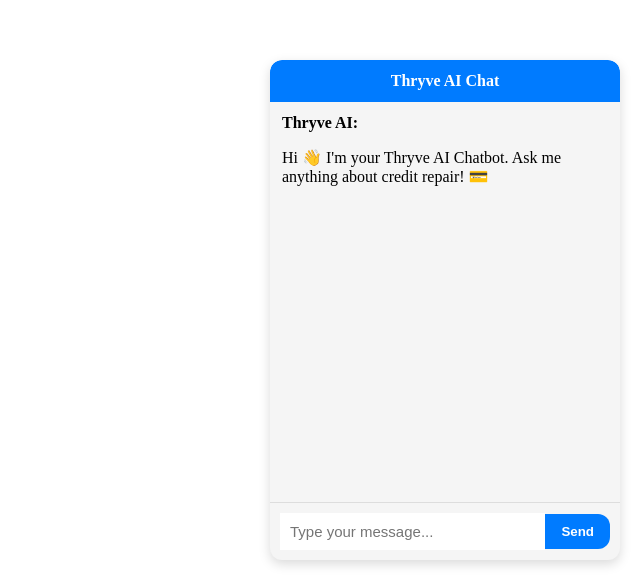
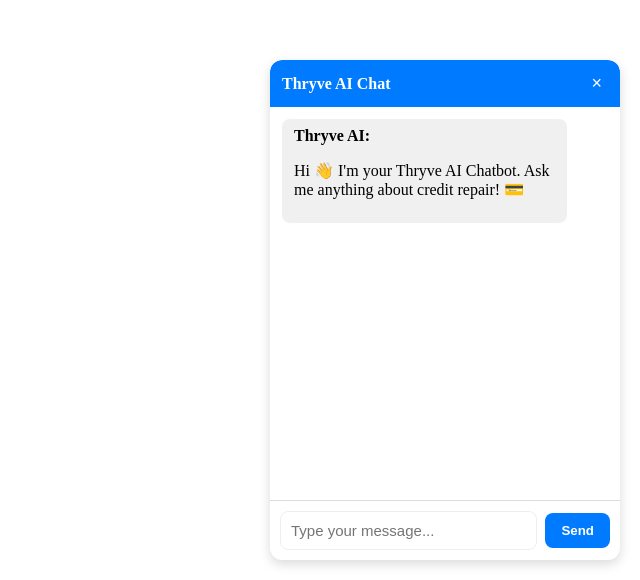
Before and after one commit to KINGjared88/newthryve, a Next.js app: page / in a window 1280 px wide. Shown: the part 220-800 px from the top of the page, without its empty margins (640-1280 px from the left). Built offline with nearby package versions, Linux system fonts and the light colour scheme.

Commit message:
Update index.js

```diff
--- a/pages/index.js
+++ b/pages/index.js
@@ -1,30 +1,25 @@
-import { useState, useRef, useEffect } from "react";
+import React, { useState, useRef, useEffect } from "react";
 import ReactMarkdown from "react-markdown";
 
-export default function Home() { // Changed to a named function and exported as default
+export default function Home() {
+    const [open, setOpen] = useState(true);
     const [messages, setMessages] = useState([
-    {
-      role: "assistant",
-      content:
-        "Hi 👋 I'm your Thryve AI Chatbot. Ask me anything about credit repair! 💳",
-    },
+        { role: 'assistant', content: "Hi 👋 I'm your Thryve AI Chatbot. Ask me anything about credit repair! 💳" },
     ]);
-  const [input, setInput] = useState("");
-  const [open, setOpen] = useState(true);
+    const [input, setInput] = useState('');
+    const [loading, setLoading] = useState(false);
     const bottomRef = useRef(null);
-  const [loading, setLoading] = useState(false);
 
     useEffect(() => {
-    if (bottomRef.current) {
-      bottomRef.current.scrollIntoView({ behavior: "smooth" });
-    }
+        bottomRef.current?.scrollIntoView({ behavior: 'smooth' });
     }, [messages]);
 
     const sendMessage = async () => {
         if (!input.trim() || loading) return;
-    const newMessages = [...messages, { role: "user", content: input }];
+        const userMessage = { role: 'user', content: input };
+        const newMessages = [...messages, userMessage];
         setMessages(newMessages);
-    setInput("");
+        setInput('');
         setLoading(true);
         try {
             const res = await fetch("/api/chat", {
@@ -33,145 +28,70 @@
                 body: JSON.stringify({ messages: newMessages }),
             });
             const data = await res.json();
-      setMessages([
-        ...newMessages,
-        { role: "assistant", content: data.reply || "No response from server." },
-      ]);
+            setMessages([...newMessages, { role: 'assistant', content: data.reply || "No response from server." }]);
         } catch (error) {
-      setMessages([
-        ...newMessages,
-        { role: "assistant", content: "Error contacting server. Please try again." },
-      ]);
+            setMessages([...newMessages, { role: 'assistant', content: "Error contacting server. Please try again." }]);
         } finally {
             setLoading(false);
         }
     };
 
     const handleKeyPress = (e) => {
-    if (e.key === "Enter" && !loading) {
+        if (e.key === 'Enter' && !loading) {
             sendMessage();
         }
     };
 
     return (
-    <div
-      style={{
-        position: "fixed",
-        bottom: "20px",
-        right: "20px",
-        zIndex: 1000,
-      }}
-    >
-      {open ? (
-        <div
-          style={{
-            width: "350px",
-            backgroundColor: "#f5f5f5",
-            borderRadius: "12px",
-            boxShadow: "0 4px 12px rgba(0, 0, 0, 0.15)",
-            overflow: "hidden",
-            display: "flex",
-            flexDirection: "column",
-            height: "500px",
-          }}
-        >
-          <div
-            style={{
-              backgroundColor: "#007bff",
-              color: "#fff",
-              padding: "12px",
-              textAlign: "center",
-              fontWeight: "bold",
-              borderTopLeftRadius: "12px",
-              borderTopRightRadius: "12px",
-            }}
-          >
+        <div style={{ position: 'fixed', bottom: '20px', right: '20px', zIndex: 1000 }}>
+            {!open ? (
+                <button onClick={() => setOpen(true)} style={styles.openButton}>
+                    💬 Thryve Chatbot
+                </button>
+            ) : (
+                <div style={styles.chatWindow}>
+                    <div style={styles.header}>
                         Thryve AI Chat
+                        <button onClick={() => setOpen(false)} style={styles.closeButton}>×</button>
                     </div>
-          <div
-            style={{
-              flexGrow: 1,
-              overflowY: "auto",
-              padding: "12px",
-              display: "flex",
-              flexDirection: "column",
-            }}
-          >
+                    <div style={styles.messageArea}>
                         {messages.map((msg, index) => (
-              <div
-                key={index}
-                style={{
-                  marginBottom: "12px",
-                  textAlign: msg.role === "user" ? "right" : "left",
-                }}
-              >
-                <strong>{msg.role === "user" ? "You:" : "Thryve AI:"}</strong>
-                <ReactMarkdown
-                  children={msg.content}
-                  style={{ whiteSpace: "pre-wrap" }}
-                />
+                            <div key={index} style={msg.role === 'user' ? styles.userBubble : styles.assistantBubble}>
+                                <strong>{msg.role === 'user' ? 'You:' : 'Thryve AI:'}</strong>
+                                <ReactMarkdown style={{ whiteSpace: 'pre-wrap' }} children={msg.content} />
                             </div>
                         ))}
                         <div ref={bottomRef} />
                     </div>
-          <div
-            style={{
-              display: "flex",
-              alignItems: "center",
-              padding: "10px",
-              borderTop: "1px solid #ddd",
-            }}
-          >
+                    <div style={styles.inputArea}>
                         <input
                             type="text"
                             placeholder="Type your message..."
                             value={input}
-              onChange={(e) => setInput(e.target.value)}
+                            onChange={e => setInput(e.target.value)}
                             onKeyPress={handleKeyPress}
-              style={{
-                flex: 1,
-                padding: "10px",
-                border: "none",
-                outline: "none",
-                fontSize: "15px",
-              }}
+                            style={styles.input}
                             disabled={loading}
                         />
-            <button
-              onClick={sendMessage}
-              disabled={loading}
-              style={{
-                padding: "10px 16px",
-                backgroundColor: "#007bff",
-                color: "#fff",
-                border: "none",
-                cursor: "pointer",
-                fontWeight: "bold",
-                borderTopRightRadius: "12px",
-                borderBottomRightRadius: "12px",
-              }}
-            >
+                        <button onClick={sendMessage} disabled={loading} style={styles.sendButton}>
                             {loading ? "..." : "Send"}
                         </button>
                     </div>
                 </div>
-      ) : (
-        <button
-          onClick={() => setOpen(true)}
-          style={{
-            backgroundColor: "#007bff",
-            color: "#fff",
-            border: "none",
-            padding: "12px 18px",
-            borderRadius: "25px",
-            cursor: "pointer",
-            fontWeight: "bold",
-            boxShadow: "0 2px 6px rgba(0, 0, 0, 0.12)",
-          }}
-        >
-          💬 Thryve Chatbot
-        </button>
             )}
         </div>
     );
 }
+
+const styles = {
+    openButton: { backgroundColor: '#007bff', color: '#fff', border: 'none', padding: '12px 18px', borderRadius: '25px', cursor: 'pointer', fontWeight: 'bold', boxShadow: '0 2px 6px rgba(0,0,0,0.12)' },
+    chatWindow: { width: '350px', backgroundColor: '#fff', borderRadius: '12px', boxShadow: '0 4px 12px rgba(0,0,0,0.15)', overflow: 'hidden', display: 'flex', flexDirection: 'column', height: '500px' },
+    header: { backgroundColor: '#007bff', color: '#fff', padding: '12px', textAlign: 'center', fontWeight: 'bold', borderTopLeftRadius: '12px', borderTopRightRadius: '12px', display: 'flex', justifyContent: 'space-between', alignItems: 'center' },
+    closeButton: { border: 'none', backgroundColor: 'transparent', fontSize: '18px', cursor: 'pointer', color: '#fff' },
+    messageArea: { flexGrow: 1, overflowY: 'auto', padding: '12px', display: 'flex', flexDirection: 'column' },
+    userBubble: { backgroundColor: '#e6f7ff', color: '#000', borderRadius: '8px', padding: '8px 12px', marginBottom: '8px', alignSelf: 'flex-end', maxWidth: '80%', wordBreak: 'break-word' },
+    assistantBubble: { backgroundColor: '#f0f0f0', color: '#000', borderRadius: '8px', padding: '8px 12px', marginBottom: '8px', alignSelf: 'flex-start', maxWidth: '80%', wordBreak: 'break-word' },
+    inputArea: { display: 'flex', alignItems: 'center', padding: '10px', borderTop: '1px solid #ddd' },
+    input: { flex: 1, padding: '10px', borderRadius: '8px', border: '1px solid #eee', outline: 'none', fontSize: '15px' },
+    sendButton: { padding: '10px 16px', backgroundColor: '#007bff', color: '#fff', border: 'none', borderRadius: '8px', marginLeft: '8px', cursor: 'pointer', fontWeight: 'bold' },
+};
```
Lines whose indentation alone changed are shown as unchanged.
